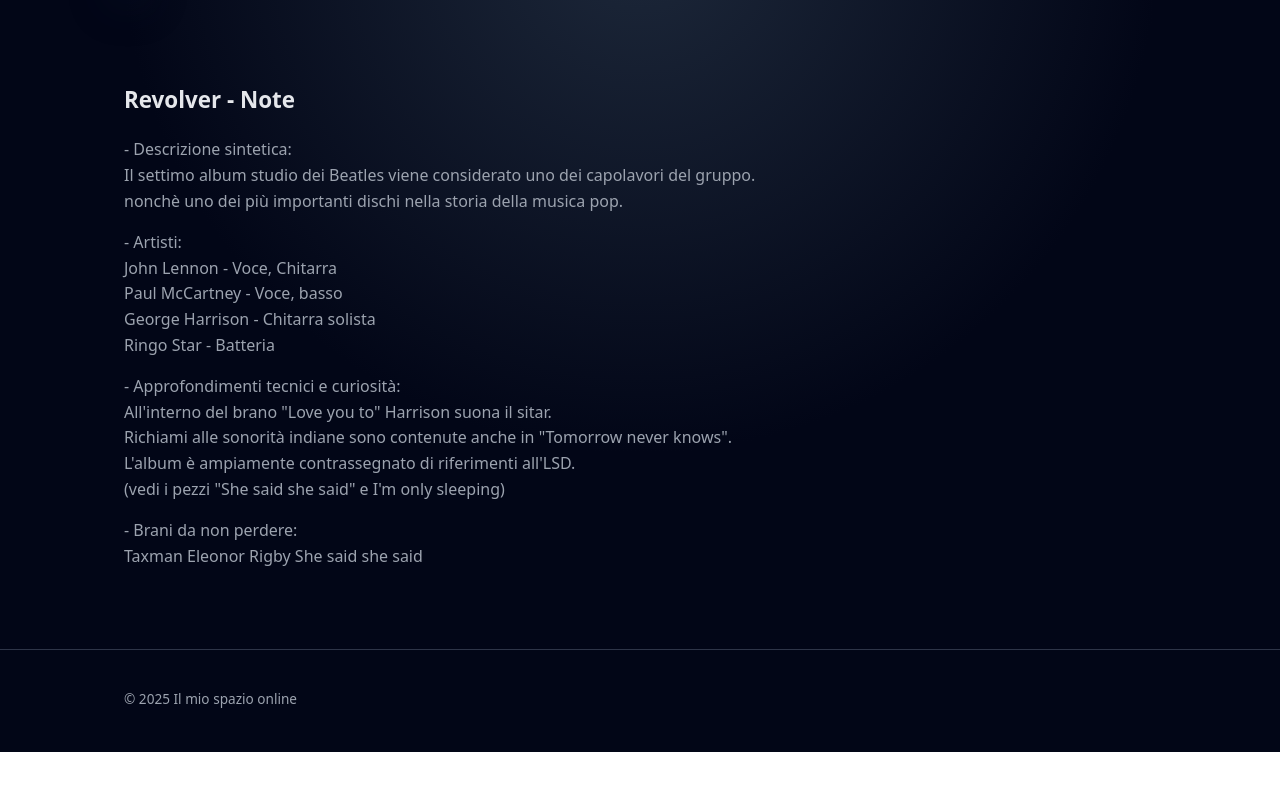
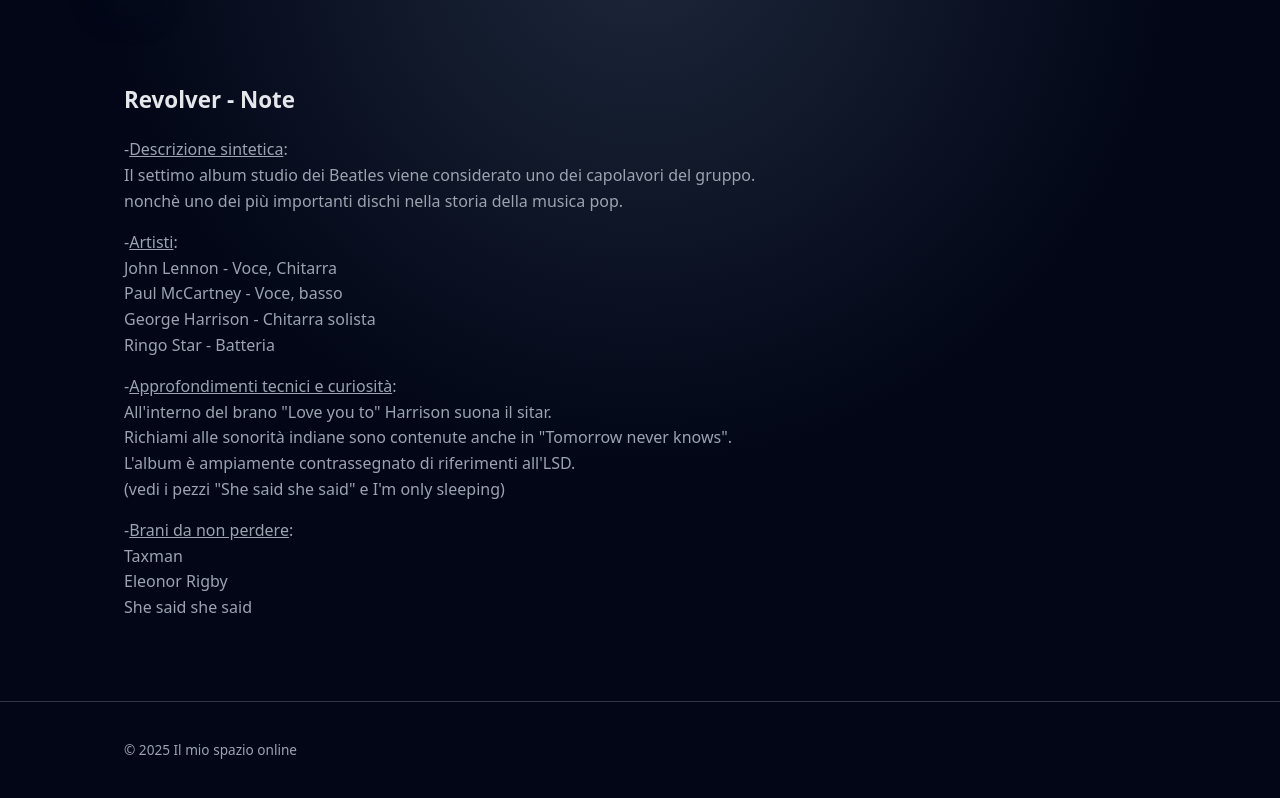
Before and after one commit to lucamandrelli/lucam-website-, a plain HTML site: page note_revolver.html in a window 1280 px wide. Shown: the part 66-864 px from the top of the page. Before the commit the page ends 818 px from the top, so only its background shows below. Drawn offline with Linux system fonts and the light colour scheme.

Commit message:
underline nella pagina note

```diff
--- a/note_revolver.html
+++ b/note_revolver.html
@@ -22,14 +22,14 @@
       <div class="container">
         <h2>Revolver - Note</h2>
         <p>
-          - Descrizione sintetica:<br>
+          -<span class="underline">Descrizione sintetica</span>:<br>
           Il settimo album studio dei Beatles viene considerato uno dei capolavori del gruppo. <br>
           nonchè uno dei più importanti dischi nella storia della musica pop. <br>
 
         </p>
 
         <p>
-          - Artisti: <br>
+          -<span class="underline">Artisti</span>:<br>
           John Lennon - Voce, Chitarra <br>
           Paul McCartney - Voce, basso <br>
           George Harrison - Chitarra solista <br>
@@ -37,7 +37,7 @@
         </p>
 
         <p>
-          - Approfondimenti tecnici e curiosità:<br>
+          -<span class="underline">Approfondimenti tecnici e curiosità</span>:<br>
           All'interno del brano "Love you to" Harrison suona il sitar. <br>
           Richiami alle sonorità indiane sono contenute anche in "Tomorrow never knows".<br>
           L'album è ampiamente contrassegnato di riferimenti all'LSD.<br>(vedi i pezzi "She said she said" e I'm only sleeping)
@@ -45,10 +45,10 @@
         </p>
 
         <p>
-          - Brani da non perdere:<br>
-          Taxman
-          Eleonor Rigby
-          She said she said
+          -<span class="underline">Brani da non perdere</span>:<br>
+          Taxman<br>
+          Eleonor Rigby<br>
+          She said she said<br>
         </p>
 
       </div>
--- a/style.css
+++ b/style.css
@@ -498,3 +498,7 @@ h2 {
     margin-left: 0;
   }
 }
+
+.underline {
+  text-decoration: underline;
+}
```
Also changed, not shown: note_kind_of_blue.html (+4 -4 lines).
